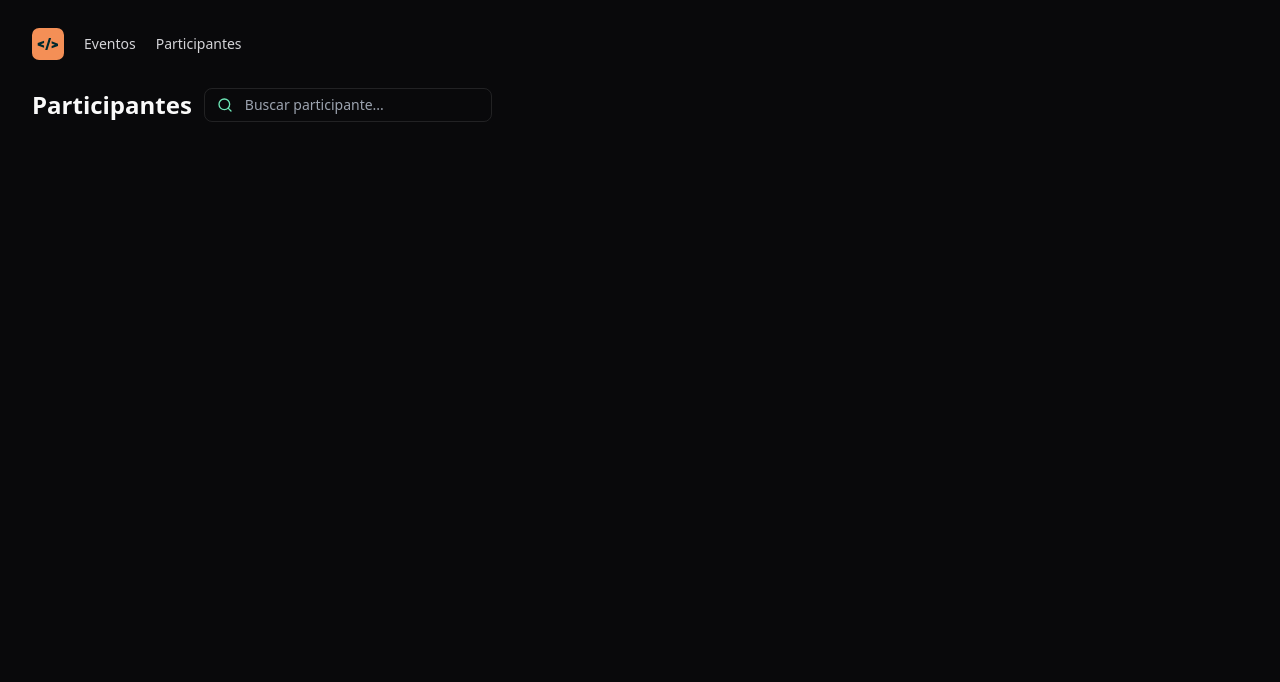
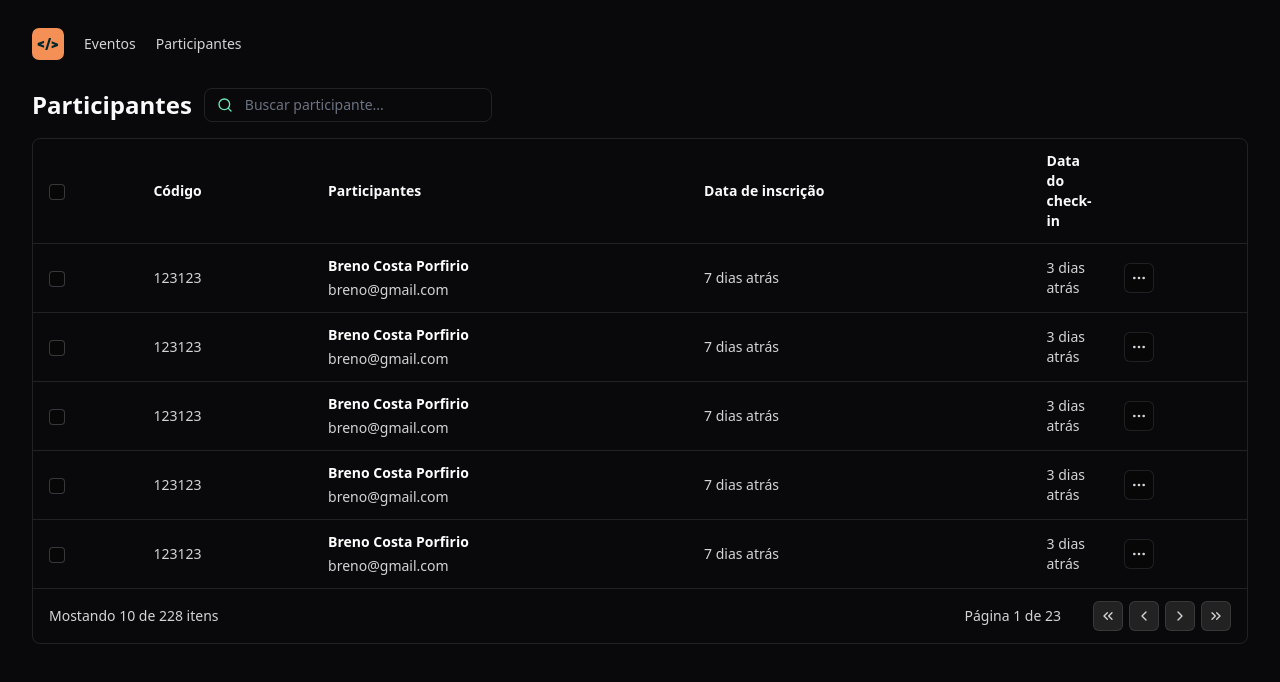
Before and after one commit to BrenoPorfirio/pass.in-React, a React (Vite) app: page / in a window 1280 px wide. Shown: the top 682 px of the page. Built offline with nearby package versions, Linux system fonts and the light colour scheme.

Commit message:
creating the list with participants

```diff
--- a/package.json
+++ b/package.json
@@ -15,6 +15,7 @@
     "react-dom": "^18.2.0"
   },
   "devDependencies": {
+    "@tailwindcss/forms": "^0.5.7",
     "@types/react": "^18.2.66",
     "@types/react-dom": "^18.2.22",
     "@typescript-eslint/eslint-plugin": "^7.2.0",
--- a/src/components/attendee-list.tsx
+++ b/src/components/attendee-list.tsx
@@ -1,14 +1,125 @@
-import { Search } from 'lucide-react';
+import { Search, MoreHorizontal, ChevronsLeft, ChevronLeft, ChevronRight, ChevronsRight } from 'lucide-react';
 
 export function AttendeeList() {
   return (
-    <div className="flex gap-3 items-center">
-      <h1 className="text-2xl font-bold">Participantes</h1>
+    <div className="flex flex-col gap-4">
+      <div className="flex gap-3 items-center">
+        <h1 className="text-2xl font-bold">Participantes</h1>
 
-      <div className="px-3 w-72 py-1.5 border border-white/10 rounded-lg text-sm flex items-center gap-3" >
-        <Search className="size-4 text-emerald-300" />
-        <input className="bg-transparent flex-1 outline-none" placeholder="Buscar participante..." />
+        <div className="px-3 w-72 py-1.5 border border-white/10 rounded-lg text-sm flex items-center gap-3" >
+          <Search className="size-4 text-emerald-300" />
+          <input className="bg-transparent flex-1 outline-none h-auto border-0 p-0 text-sm" placeholder="Buscar participante..." />
+        </div>
       </div>
+
+    <div className="border border-white/10 rounded-lg">
+      <table className="w-full">
+        <thead>
+          <tr className="border-b border-white/10">
+            <th className="py-3 px-4 text-sm font-semibold text-left">
+              <input style={{ width: 16 }} className="size-4 bg-black/20 rounded border border-white/20 " type="checkbox"/>
+            </th>
+            <th className="py-3 px-4 text-sm font-semibold text-left">Código</th>
+            <th className="py-3 px-4 text-sm font-semibold text-left">Participantes</th>
+            <th className="py-3 px-4 text-sm font-semibold text-left">Data de inscrição</th>
+            <th style={{ width: 64 }} className="py-3 px-4 text-sm font-semibold text-left">Data do check-in</th>
+          </tr>
+        </thead>
+        <tbody>
+          <tr className="border-b border-white/10">
+            <td className="py-3 px-4 text-sm text-zinc-300">
+              <input type="checkbox" className="size-4 bg-black/20 rounded border border-white/20 accent-orange-400" />
+            </td>
+            <td className="py-3 px-4 text-sm text-zinc-300">123123</td>
+            <td className="py-3 px-4 text-sm text-zinc-300">
+              <div className="flex flex-col gap-1">
+                <span className="font-semibold text-white">Breno Costa Porfirio</span>
+                <span>breno@gmail.com</span>
+              </div>
+            </td>
+            <td className="py-3 px-4 text-sm text-zinc-300">7 dias atrás</td>
+            <td className="py-3 px-4 text-sm text-zinc-300">3 dias atrás</td>
+            <td className="py-3 px-4 text-sm text-zinc-300">
+                <button className="bg-black/20 border border-white/10 rounded-md p-1.5">
+                  <MoreHorizontal className="size-4" />
+                </button>
+            </td>
+          </tr>
+          <tr className="border-b border-white/10">
+            <td className="py-3 px-4 text-sm text-zinc-300">
+              <input type="checkbox" className="size-4 bg-black/20 rounded border border-white/20" />
+            </td>
+            <td className="py-3 px-4 text-sm text-zinc-300">123123</td>
+            <td className="py-3 px-4 text-sm text-zinc-300">
+              <div className="flex flex-col gap-1">
+                <span className="font-semibold text-white">Breno Costa Porfirio</span>
+                <span>breno@gmail.com</span>
+              </div>
+            </td>
+            <td className="py-3 px-4 text-sm text-zinc-300">7 dias atrás</td>
+            <td className="py-3 px-4 text-sm text-zinc-300">3 dias atrás</td>
+            <td className="py-3 px-4 text-sm text-zinc-300">
+                <button className="bg-black/20 border border-white/10 rounded-md p-1.5">
+                  <MoreHorizontal className="size-4" />
+                </button>
+            </td>
+          </tr>
+
+          {Array.from({ length: 3 }).map((_, i) => {
+            return (
+              <tr key={i} className="border-b border-white/10">
+              <td className="py-3 px-4 text-sm text-zinc-300">
+                <input type="checkbox" className="size-4 bg-black/20 rounded border border-white/20" />
+              </td>
+              <td className="py-3 px-4 text-sm text-zinc-300">123123</td>
+              <td className="py-3 px-4 text-sm text-zinc-300">
+                <div className="flex flex-col gap-1">
+                  <span className="font-semibold text-white">Breno Costa Porfirio</span>
+                  <span>breno@gmail.com</span>
+                </div>
+              </td>
+              <td className="py-3 px-4 text-sm text-zinc-300">7 dias atrás</td>
+              <td className="py-3 px-4 text-sm text-zinc-300">3 dias atrás</td>
+              <td className="py-3 px-4 text-sm text-zinc-300">
+                <button className="bg-black/20 border border-white/10 rounded-md p-1.5">
+                  <MoreHorizontal className="size-4" />
+                </button>
+              </td>
+            </tr>
+          )
+          })}
+        </tbody>
+        <tfoot>
+          <tr>
+            <td className="py-3 px-4 text-sm text-zinc-300" colSpan={3}>
+              Mostando 10 de 228 itens
+            </td>
+            <td className="py-3 px-4 text-sm text-zinc-300 text-right" colSpan={3}>
+              <div className="inline-flex items-center gap-8">
+                <span>Página 1 de 23</span>
+
+                <div className="flex gap-1.5">
+
+                  <button className="bg-white/10 border border-white/10 rounded-md p-1.5">
+                    <ChevronsLeft className="size-4" />
+                  </button>
+                  <button className="bg-white/10 border border-white/10 rounded-md p-1.5">
+                    <ChevronLeft className="size-4" />
+                  </button>
+                  <button className="bg-white/10 border border-white/10 rounded-md p-1.5">
+                    <ChevronRight className="size-4" />
+                  </button>
+                  <button className="bg-white/10 border border-white/10 rounded-md p-1.5">
+                    <ChevronsRight className="size-4" />
+                  </button>
+
+                </div>
+              </div>
+            </td>
+          </tr>
+        </tfoot>
+      </table>
     </div>
+  </div>
   )
 }
--- a/tailwind.config.js
+++ b/tailwind.config.js
@@ -7,5 +7,7 @@
   theme: {
     extend: {},
   },
-  plugins: [],
+  plugins: [
+    require('@tailwindcss/forms')
+  ],
 }
```
Also changed, not shown: 1 other file (tests, documents, lock files or other folders).
